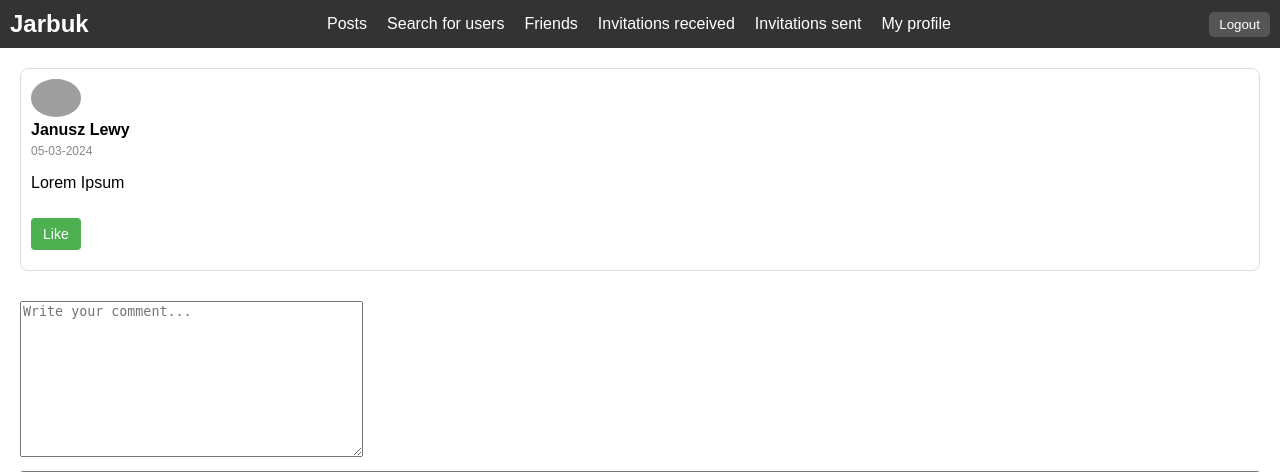
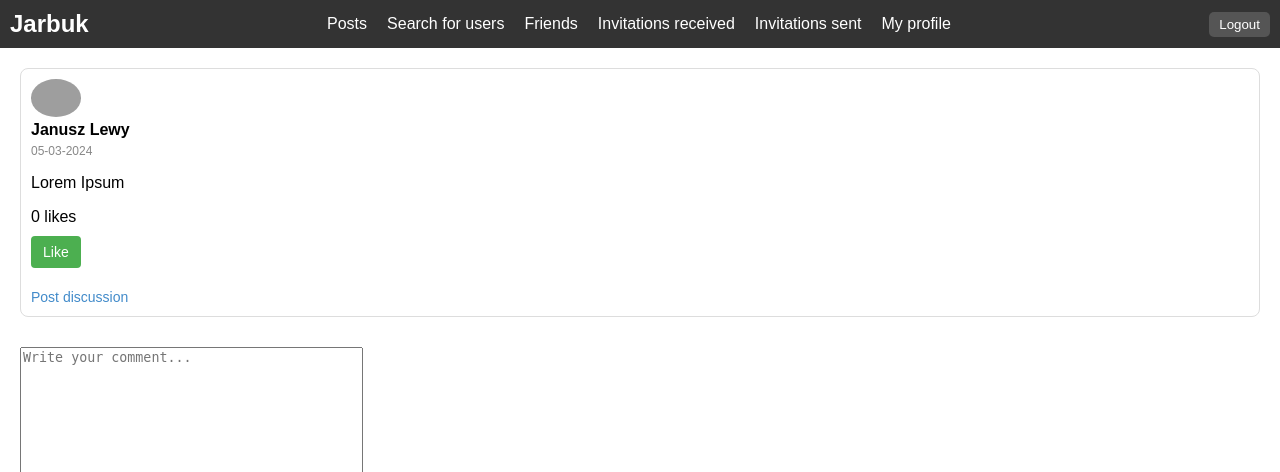
Before and after one commit to mai-kel/Jarbuk, a Django app: page /post/1 in a window 1280 px wide. Shown: the top 472 px of the page. Run offline with Django 5.2, Linux system fonts and the light colour scheme; a user stored in the database is signed in; data comes from the database, SQL or seed files in the repository; data that the repository does not hold is empty; some libraries are stand-ins or nearby versions; grey boxes are pictures that could not be loaded.

Commit message:
Added comments liking functionality to post_detail.html template

```diff
--- a/social_media_site/templates/site/post/post_detail.html
+++ b/social_media_site/templates/site/post/post_detail.html
@@ -6,11 +6,11 @@
 
 <div class="post_with_comments">
 
-    <div class="post">
+    <div class="post" data-postid="{{post.pk}}">
         {% with author=post.author %}
         <div class="post_pp_div">
             {% if author.profile.profile_photo %}
-                <img class="post_pp" src="{{author.profile.profile_photo.url}}">
+                <img class="post_pp" src="{{ author.profile.profile_photo|thumbnail_url:'post_pp' }}">
             {% else %}
                 <img class="post_pp" src="{% static 'default_img/profile_def.png' %}">
             {% endif %}
@@ -34,11 +34,26 @@
             </div>
         {% endif %}
 
-        <div class="like_form">
-            <form action="{% url 'site:post_like' id=post.pk %}" method=post>
+        <div class="post_likes">
+            {% with likes=post.likes.count %}
+            <span class="likes_count"> {{likes}} </span>
+            <span class="likes_description"> likes </span>
+            {% endwith %}
+        </div>
+
+        <div class="like_form_div">
+            <form id="post_like_form" method="POST" data-postid="{{post.pk}}">
                 {% csrf_token %}
-                <p><input class="like_button" type="submit" value="Like"></p>
+                {% if request.user in post.likes.all %}
+                    <p><input class="like_button" type="submit" value="Unlike"></p>
+                {% else %}
+                    <p><input class="like_button" type="submit" value="Like"></p>
+                {% endif %}
             </form>
+        </div>
+
+        <div class="go_to_post_detail">
+            <a href="{% url 'site:post_detail' id=post.pk %}"> Post discussion </a>
         </div>
 
         {% endwith %}
@@ -54,11 +69,11 @@
 
     <div id="comments">
         {% for comment in comments %}
-            <div class="comment_container">
+            <div class="comment_container" data-commentid="{{comment.pk}}">
                 {% with author=comment.author %}
                 <div class="comment_pp_div">
                     {% if author.profile.profile_photo %}
-                        <img class="comment_pp" src="{{author.profile.profile_photo.url}}">
+                        <img class="comment_pp" src="{{author.profile.profile_photo|thumbnail_url:'post_pp'}}">
                     {% else %}
                         <img class="comment_pp" src="{% static 'default_img/profile_def.png' %}">
                     {% endif %}
@@ -75,21 +90,117 @@
                 <div class="comment_text">
                     {{comment.text|linebreaks}}
                 </div>
+
+                <div class="comment_likes">
+                    {% with likes=comment.likes.count %}
+                    <span class="likes_count"> {{likes}} </span>
+                    <span class="likes_description"> likes </span>
+                    {% endwith %}
+                </div>
+
+                <div class="like_form_div">
+                    <form id="comment_like_form" method="POST" data-commentid="{{comment.pk}}">
+                        {% csrf_token %}
+                        {% if request.user in comment.likes.all %}
+                            <p><input class="like_button" type="submit" value="Unlike"></p>
+                        {% else %}
+                            <p><input class="like_button" type="submit" value="Like"></p>
+                        {% endif %}
+                    </form>
+                </div>
+
                 {% endwith %}
             </div>
         {% empty %}
-            There are no comments yet.
+            <div id='no_comments'>
+                There are no comments yet.
+            </div>
         {% endfor %}
-
-
     </div>
-
 </div>
 
 {% endblock %}
 
 
 {%block domready%}
+
+
+function like_comment(event){
+    event.preventDefault();
+    var comment_pk = event.target.getAttribute('data-commentid');
+    const url = '{% url "site:comment_like" %}'
+    var options = {
+        method: 'POST',
+        headers: {'X-CSRFToken': csrftoken},
+        mode: 'same-origin'
+    }
+    var formData = new FormData();
+    formData.append('id', comment_pk)
+    options['body'] = formData;
+
+    // send HTTP request
+    fetch(url, options)
+    .then(response => response.json())
+    .then(data => {
+        if (data['status'] == 'ok'){
+            var comment_div = document.querySelector('div[class="comment_container"][data-commentid="'+CSS.escape(comment_pk)+'"]');
+            var likes_count_span = comment_div.querySelector('span[class="likes_count"]');
+            var like_button = comment_div.querySelector('input[class="like_button"]');
+
+            if (data['action'] == 'liked'){
+                var likes_count = parseInt(likes_count_span.innerHTML);
+                likes_count_span.innerHTML = likes_count + 1;
+                like_button.setAttribute("value", "Unlike")
+            } else{
+                var likes_count = parseInt(likes_count_span.innerHTML);
+                likes_count_span.innerHTML = likes_count - 1;
+                like_button.setAttribute("value", "Like")
+            }
+        }
+    }
+    )
+}
+
+document.querySelectorAll('#comment_like_form').forEach(element => element.addEventListener('submit', like_comment));
+
+
+document.querySelectorAll('#post_like_form').forEach(element => element.addEventListener('submit', function(event){
+    event.preventDefault();
+    var post_pk = event.target.getAttribute('data-postid');
+    console.log(post_pk);
+    const url = '{% url "site:post_like" %}'
+    console.log(url);
+    var options = {
+        method: 'POST',
+        headers: {'X-CSRFToken': csrftoken},
+        mode: 'same-origin'
+    }
+    var formData = new FormData();
+    formData.append('id', post_pk)
+    options['body'] = formData;
+
+    // send HTTP request
+    fetch(url, options)
+    .then(response => response.json())
+    .then(data => {
+        if (data['status'] == 'ok'){
+            var post_div = document.querySelector('div[class="post"][data-postid="'+CSS.escape(post_pk)+'"]');
+            var likes_count_span = post_div.querySelector('span[class="likes_count"]');
+            var like_button = post_div.querySelector('input[class="like_button"]');
+
+            if (data['action'] == 'liked'){
+                var likes_count = parseInt(likes_count_span.innerHTML);
+                likes_count_span.innerHTML = likes_count + 1;
+                like_button.setAttribute("value", "Unlike")
+            } else{
+                var likes_count = parseInt(likes_count_span.innerHTML);
+                likes_count_span.innerHTML = likes_count - 1;
+                like_button.setAttribute("value", "Like")
+            }
+        }
+    }
+    )
+}));
 
 
 document.querySelector('#comment_form').addEventListener('submit', function(event){
@@ -113,11 +224,18 @@ document.querySelector('#comment_form').addEventListener('submit', function(even
     fetch(url, options)
     .then(response => response.json())
     .then(data => {
-        // clear text input
-        comment_text.value = "";
         if (data['status'] === 'ok'){
+            // clear text input
+            comment_text.value = "";
             // add created comment to comments section
             comments_div.innerHTML = data['comment'] + comments_div.innerHTML;
+
+            var no_comments_div =  comments_div.querySelector('div[id="no_comments"]')
+            if (no_comments_div != null){
+                no_comments_div.innerHTML = '';
+            }
+
+            document.querySelector('#comment_like_form').addEventListener('submit', like_comment);
         }
     }
     )
```
